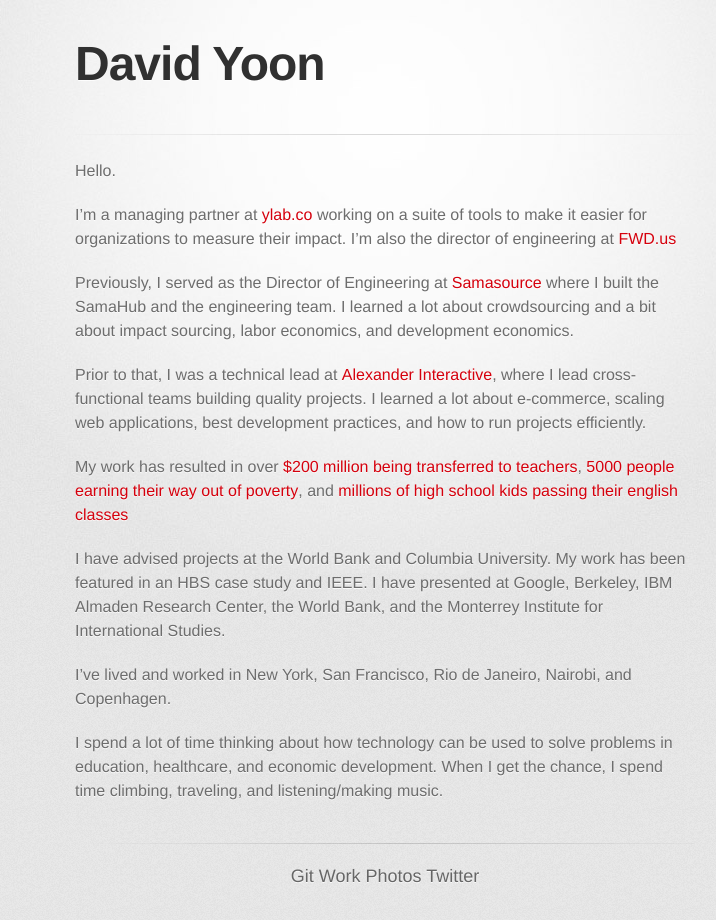
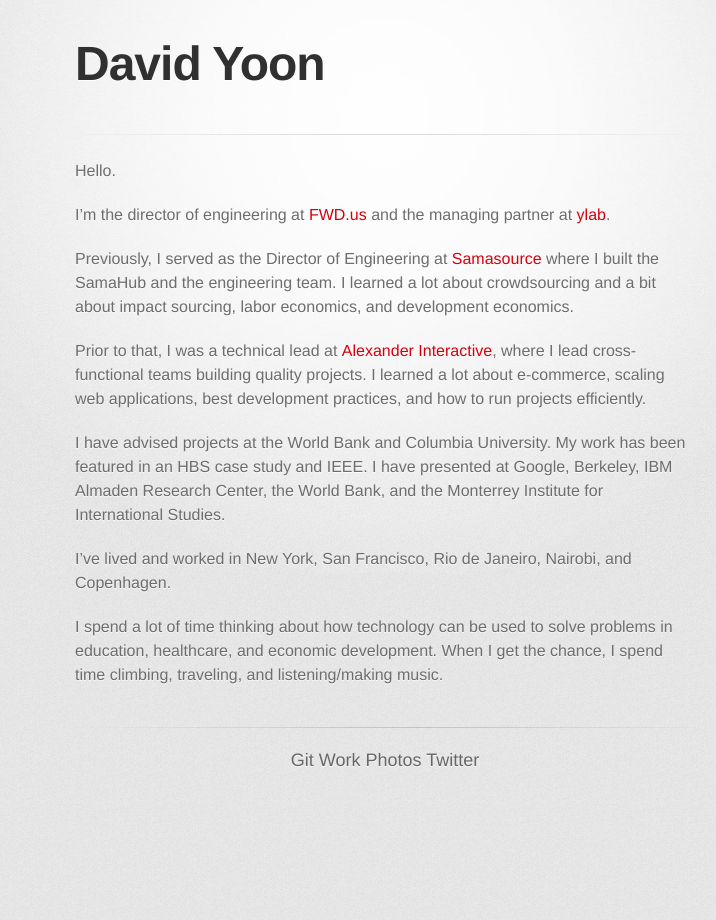
Before and after one commit to daveyoon/daveyoon.github.com, a Jekyll site: the page built from index.md, in a window 1280 px wide. Shown: the whole page, without its empty margins (255-971 px from the left). Built offline with Jekyll 4.4.1, drawn with Linux system fonts in a browser that asks for light colours; some web fonts are replaced.

Commit message:
Update index.md

```diff
--- a/index.md
+++ b/index.md
@@ -6,13 +6,11 @@
 
 Hello.
 
-I'm a managing partner at [ylab.co](http://ylab.co) working on a suite of tools to make it easier for organizations to measure their impact. I'm also the director of engineering at [FWD.us](http://fwd.us)
+I'm the director of engineering at [FWD.us](http://fwd.us) and the managing partner at [ylab](http://ylab.co).
 
 Previously, I served as the Director of Engineering at [Samasource](http://www.samasource.org) where I built the SamaHub and the engineering team. I learned a lot about crowdsourcing and a bit about impact sourcing, labor economics, and development economics.
 
 Prior to that, I was a technical lead at [Alexander Interactive](http://www.alexanderinteractive.com), where I lead cross-functional teams building quality projects. I learned a lot about e-commerce, scaling web applications, best development practices, and how to run projects efficiently.
-
-My work has resulted in over [$200 million being transferred to teachers](http://www.donorschoose.org), [5000 people earning their way out of poverty](http://www.samasource.org), and [millions of high school kids passing their english classes](http://www.sparknotes.com)
 
 I have advised projects at the World Bank and Columbia University. My work has been featured in an HBS case study and IEEE. I have presented at Google, Berkeley, IBM Almaden Research Center, the World Bank, and the Monterrey Institute for International Studies.
 
```
